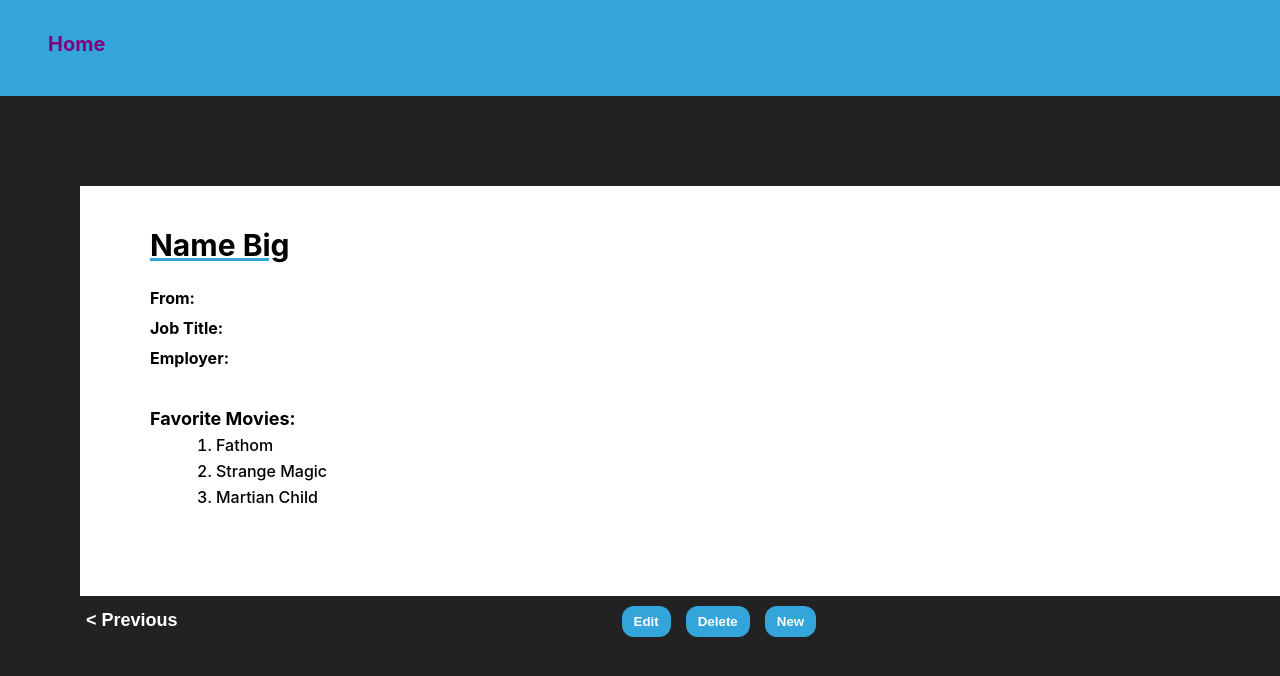
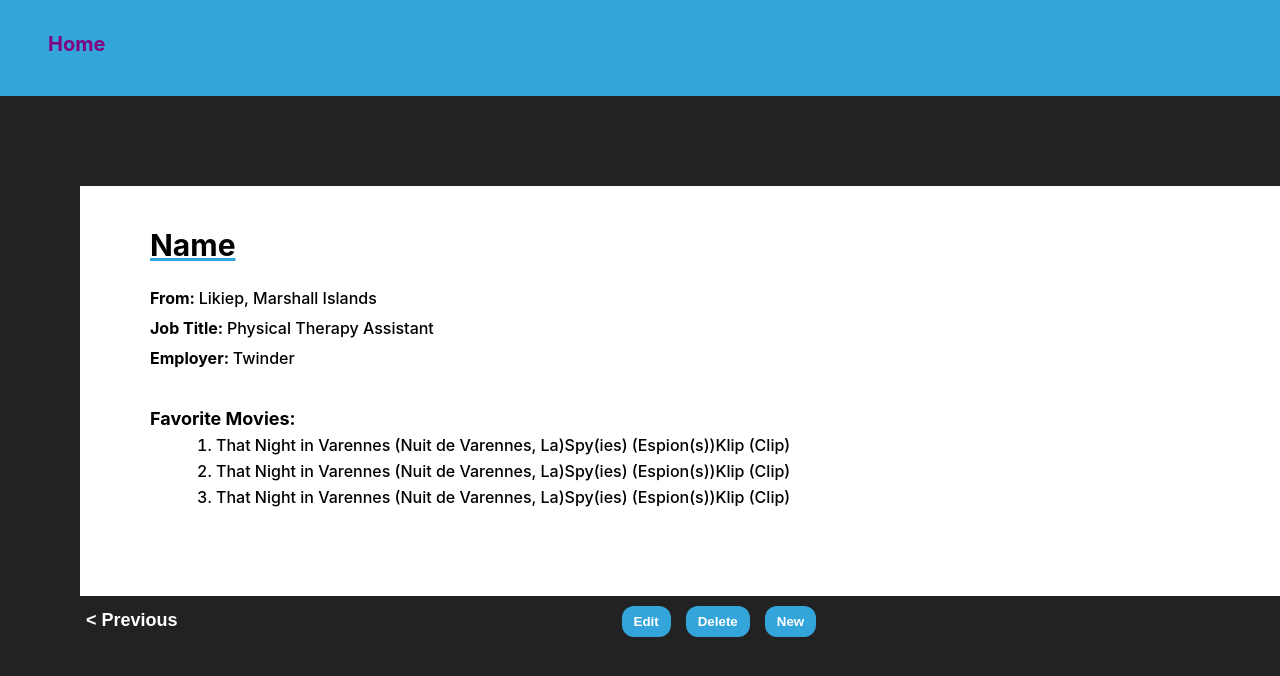
Before and after one commit to crawnic311/user-directory, a React (Create React App) app: page / in a window 1280 px wide. Shown: the top 676 px of the page. Built offline with nearby package versions, Linux system fonts and the light colour scheme.

Commit message:
Display Populating

```diff
--- a/src/App.js
+++ b/src/App.js
@@ -1,30 +1,61 @@
-import React, {Component} from 'react'
+import React, { Component } from "react";
 
 //Saved for reference
 import "./App.css";
 
 //Components
-import Header from "./components/Header/Header"
+import Header from "./components/Header/Header";
 import Display from "./components/Display/display";
-import Nav from "./components/Nav/nav"
+import Nav from "./components/Nav/nav";
+import data from "./data";
 
 class App extends Component {
   constructor() {
-    super()
+    super();
 
     this.state = {
+      employees: [data[0]],
 
-    }
+      /*
+      id: null,
+      name: {first: "", last: ""},
+      city: "",
+      country: "",
+      employer: "",
+      favMovies: [
+        "",
+        "",
+        ""
+      ]
+    */
+    };
   }
-  render () {
+
+  nextEmployee() {
+    //this.setState(employee: data[1])
+  }
+
+  render() {
+    const {employees} = this.state
     return (
-    <div className="App_Parent">
-      <Header />
-      <Display />
-      <Nav />
+      <div className="App_Parent">
+        <Header />
 
-    </div>
-    )
+        {employees.map((employee) => (
+          <Display
+            id={employee.id}
+            name={employee.name}
+            city={employee.city}
+            country={employee.country}
+            employer={employee.employer}
+            title={employee.title}
+            favMovies={[employee.favoriteMovies]}
+          />
+        ))}
+
+        <Nav />
+      </div>
+    );
   }
 }
 
--- a/src/components/Display/display.css
+++ b/src/components/Display/display.css
@@ -37,6 +37,10 @@
 
 }
 
+.Employee_Array_Text {
+    font-weight: 450;
+}
+
 .Employee_Info_List {
     list-style-type: none;
     padding: 0;
--- a/src/components/Display/display.js
+++ b/src/components/Display/display.js
@@ -4,23 +4,26 @@ import "./display.css";
 
 export default class Display extends Component {
   render() {
+    const {id, name, city, country, employer, title, favMovies} = this.props
+
+
     return (
       <div className="Display_Box">
-        <div className="Employee_Number">1/25</div>
+        <div className="Employee_Number">{id}/25</div>
         <div className="Employee_Info_Box">
-          <h2 className="Employee_Name">Name Big</h2>
+          <h2 className="Employee_Name">Name</h2>
           <ul className="Employee_Info_List">
-            <li className="Employee_List_Item">From:</li>
-            <li className="Employee_List_Item">Job Title:</li>
-            <li className="Employee_List_Item">Employer:</li>
+            <li className="Employee_List_Item">From: <span className="Employee_Array_Text">{city}, {country}</span></li>
+            <li className="Employee_List_Item">Job Title: <span className="Employee_Array_Text">{title}</span></li>
+            <li className="Employee_List_Item">Employer: <span className="Employee_Array_Text">{employer}</span></li>
           </ul>
         </div>
         <div className="Fav_Movies_Box">
           <span className="Fav_Movies_Title">Favorite Movies:</span>
           <ol className="Movies_List">
-            <li className="Movies_List_Item">Fathom</li>
-            <li className="Movies_List_Item">Strange Magic</li>
-            <li className="Movies_List_Item">Martian Child</li>
+            <li className="Movies_List_Item">{favMovies[0]}</li>
+            <li className="Movies_List_Item">{favMovies}</li>
+            <li className="Movies_List_Item">{favMovies}</li>
           </ol>
         </div>
       </div>
```
